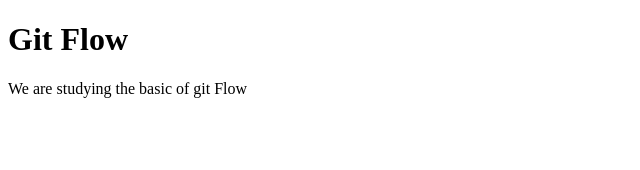
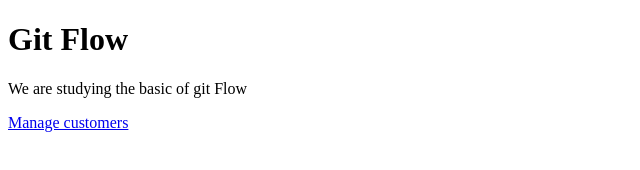
Before and after one commit to playing-field/git-flow, a plain HTML site: page index.html in a window 1280 px wide. Shown: the whole page, without its empty margins (0-640 px from the left). Drawn offline with Linux system fonts and the light colour scheme.

Commit message:
Add Link description in index.html

```diff
--- a/index.html
+++ b/index.html
@@ -11,6 +11,6 @@
     <p>
         We are studying the basic of git Flow
     </p>
-    <a href="manage-customer/manage-customers.html"></a>
+    <a href="manage-customer/manage-customers.html">Manage customers</a>
 </body>
 </html>
```
